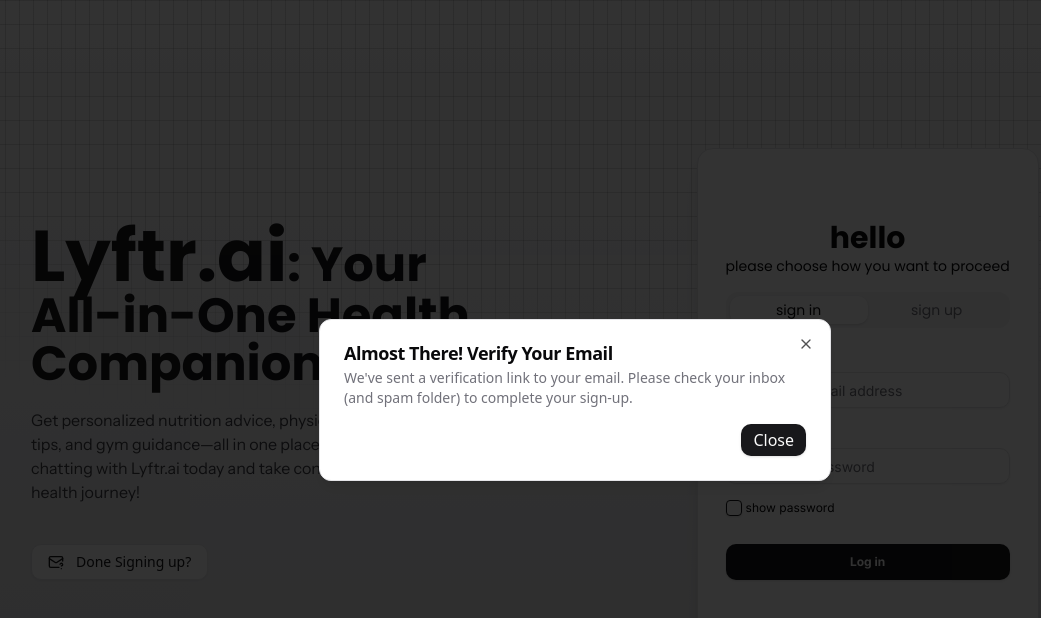
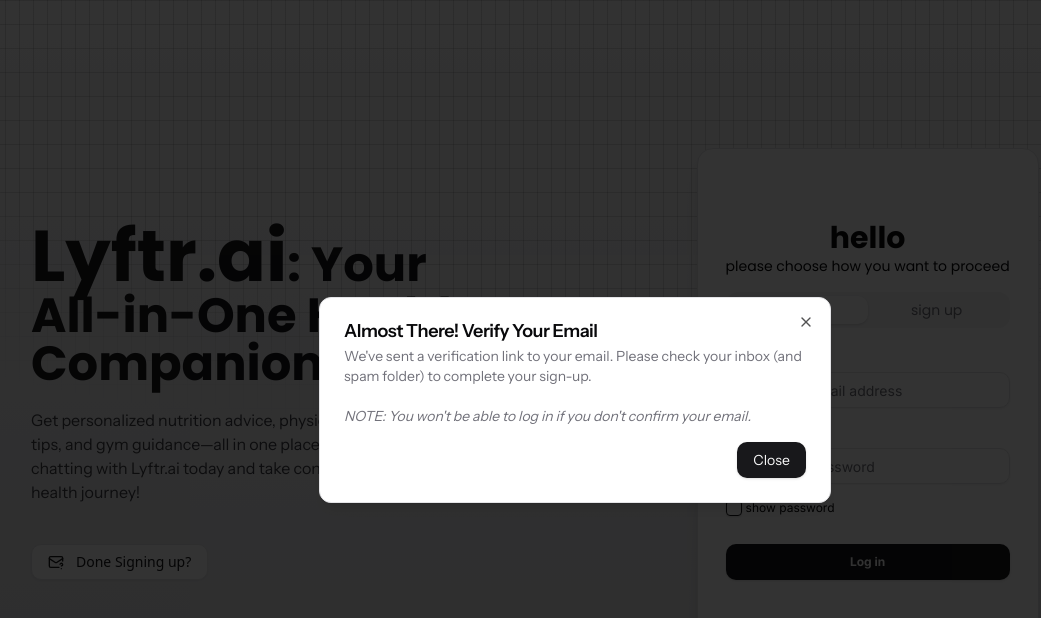
Before and after one commit to KianCandelario/Lyftr.ai, a Next.js app: page / in a window 1280 px wide. Both pictures are taken after a click on the button "Done Signing up?". Shown: the top 618 px of the page, without its empty margins (65-1106 px from the left). Built offline with nearby package versions, Linux system fonts and the light colour scheme.

Commit message:
CI: Improved landing page

```diff
--- a/src/app/landing/LandingPage.tsx
+++ b/src/app/landing/LandingPage.tsx
@@ -1,4 +1,4 @@
-import { instrument_sans, inter, poppins } from "@/lib/fonts/fonts";
+import { instrument_sans, poppins } from "@/lib/fonts/fonts";
 import { AccountTab } from "@/components/landing/tab/AccountTab";
 import { MailQuestion } from "lucide-react"
 import {
@@ -28,14 +28,17 @@
             </Button>
           </DialogTrigger>
           <DialogContent>
-            <DialogHeader>
+            <DialogHeader className={`${instrument_sans.className}`}>
               <DialogTitle>Almost There! Verify Your Email</DialogTitle>
               <DialogDescription>
                 We've sent a verification link to your email. Please check your inbox (and spam folder) to complete your sign-up.
+                <br />
+                <br />
+                <span className="italic">NOTE: You won't be able to log in if you don't confirm your email.</span>
               </DialogDescription>
             </DialogHeader>
             <DialogFooter>
-              <DialogClose className="px-3 py-1 rounded-md bg-primary text-primary-foreground shadow hover:bg-primary/90">
+              <DialogClose className={`${instrument_sans.className} text-sm px-4 py-2 rounded-md bg-primary text-primary-foreground shadow hover:bg-primary/90`}>
                 Close
               </DialogClose>
             </DialogFooter>
```
